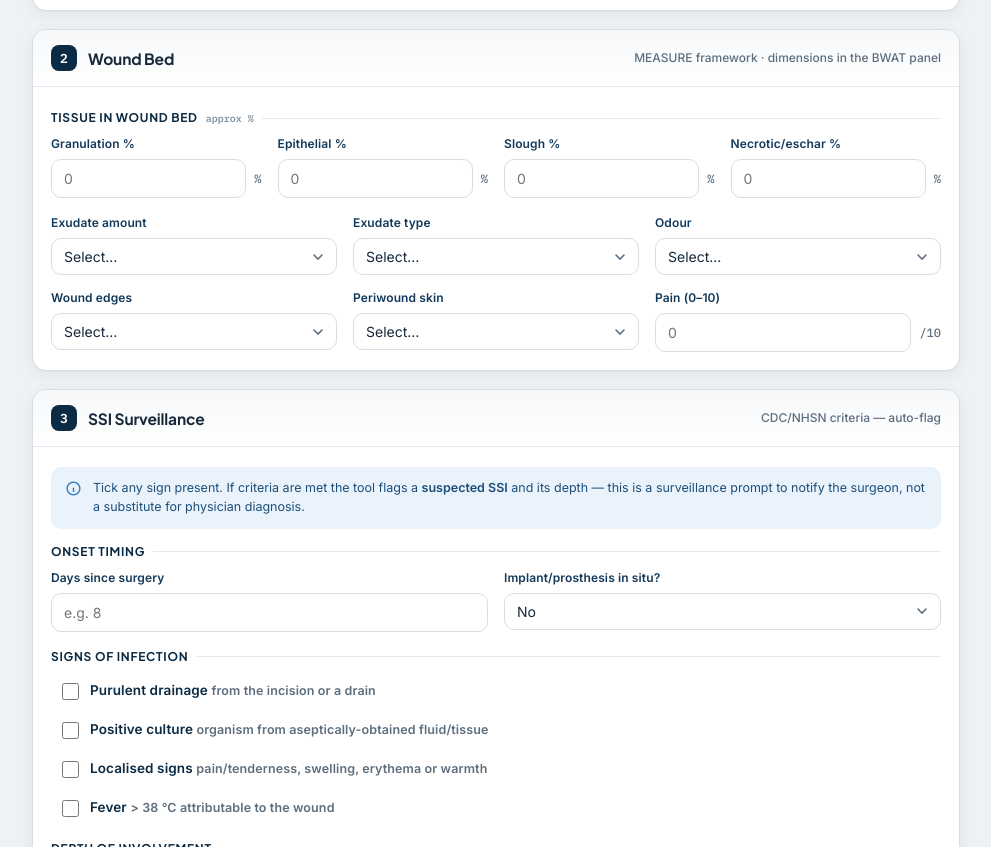
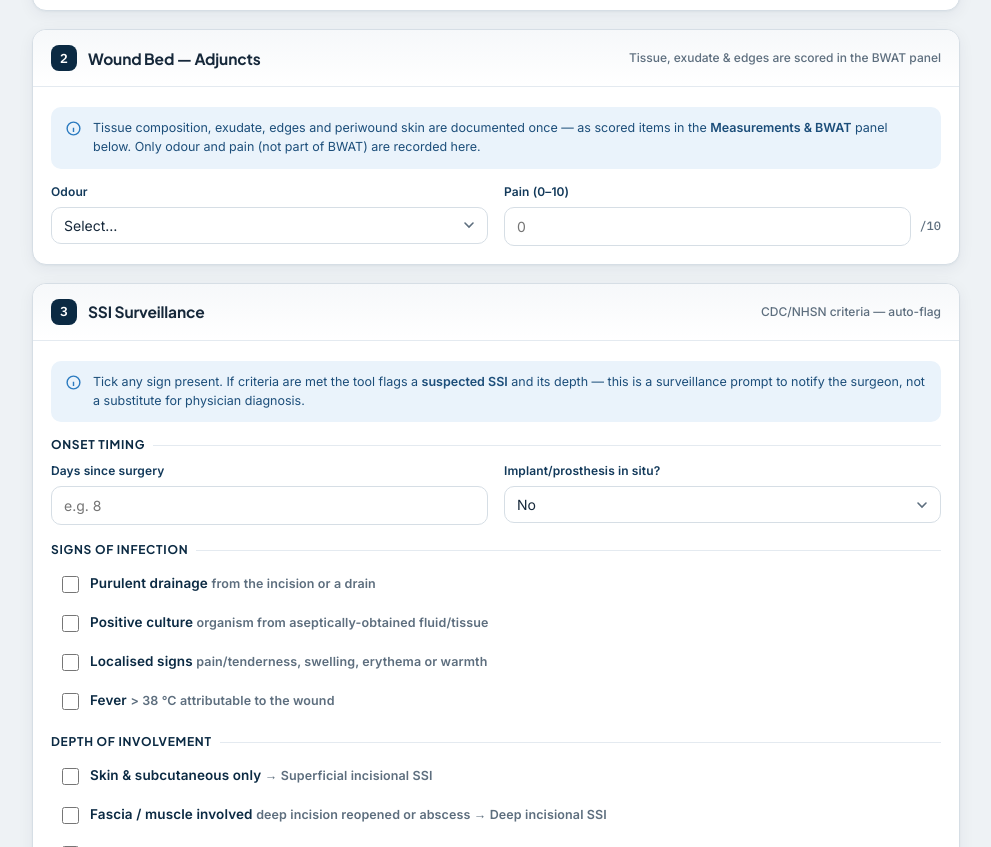
Before and after one commit to Hussein-zreik/curanova, a plain HTML site: page index.html in a window 1280 px wide. Shown: the part 1419-2266 px from the top of the page, without its empty margins (144-1135 px from the left). Drawn offline with Linux system fonts and the light colour scheme.

Commit message:
Make BWAT the single source of truth for wound-bed documentation
Remove the descriptive wound-bed fields that duplicated BWAT scored items
(tissue % granulation/epithelial/slough/necrotic, exudate amount/type,
wound edges, periwound skin). These are now documented once, as scored
BWAT items in the shared Measurements & BWAT panel.

The surgical and pressure-injury "Wound Bed" panels are retitled "Wound
Bed — Adjuncts" and keep only the items BWAT does not capture: odour,
pain, and (pressure injury) infection signs.

Co-Authored-By: Claude Opus 4.8 <noreply@anthropic.com>
Claude-Session: https://claude.ai/code/session_015ENrjPMDHXZhQHscioTxkS

```diff
--- a/index.html
+++ b/index.html
@@ -521,22 +521,11 @@
     </div>
 
     <div class="panel">
-      <div class="panel-h"><span class="n">2</span><h3>Wound Bed</h3><span class="h-sub">MEASURE framework · dimensions in the BWAT panel</span></div>
-      <div class="panel-b">
-        <div class="section-label">Tissue in wound bed <span class="mono" style="font-size:10px;color:var(--muted-2);text-transform:none;letter-spacing:0">approx %</span></div>
-        <div class="grid g4 keep" style="margin-top:8px">
-          <div class="field"><label>Granulation %</label><div class="unit-row"><input type="number" min="0" max="100" placeholder="0"><span class="u">%</span></div></div>
-          <div class="field"><label>Epithelial %</label><div class="unit-row"><input type="number" min="0" max="100" placeholder="0"><span class="u">%</span></div></div>
-          <div class="field"><label>Slough %</label><div class="unit-row"><input type="number" min="0" max="100" placeholder="0"><span class="u">%</span></div></div>
-          <div class="field"><label>Necrotic/eschar %</label><div class="unit-row"><input type="number" min="0" max="100" placeholder="0"><span class="u">%</span></div></div>
-        </div>
-
-        <div class="grid g3 keep" style="margin-top:16px">
-          <div class="field"><label>Exudate amount</label><select><option value="">Select…</option><option>None</option><option>Scant</option><option>Small / low</option><option>Moderate</option><option>Large / high</option></select></div>
-          <div class="field"><label>Exudate type</label><select><option value="">Select…</option><option>Serous (clear)</option><option>Serosanguineous</option><option>Sanguineous (bloody)</option><option>Purulent</option><option>Haemopurulent</option></select></div>
+      <div class="panel-h"><span class="n">2</span><h3>Wound Bed — Adjuncts</h3><span class="h-sub">Tissue, exudate &amp; edges are scored in the BWAT panel</span></div>
+      <div class="panel-b">
+        <div class="callout info"><svg viewBox="0 0 24 24" fill="none" stroke-width="2"><circle cx="12" cy="12" r="9"/><path d="M12 8v.01M11 12h1v4h1"/></svg><span>Tissue composition, exudate, edges and periwound skin are documented once — as scored items in the <b>Measurements &amp; BWAT</b> panel below. Only odour and pain (not part of BWAT) are recorded here.</span></div>
+        <div class="grid g2" style="margin-top:14px">
           <div class="field"><label>Odour</label><select><option value="">Select…</option><option>None</option><option>Faint after cleansing</option><option>Strong / persistent</option></select></div>
-          <div class="field"><label>Wound edges</label><select><option value="">Select…</option><option>Attached / advancing</option><option>Not attached</option><option>Rolled (epibole)</option><option>Macerated</option><option>Dehisced</option></select></div>
-          <div class="field"><label>Periwound skin</label><select><option value="">Select…</option><option>Intact / healthy</option><option>Erythema</option><option>Macerated</option><option>Indurated</option><option>Ecchymotic</option></select></div>
           <div class="field"><label>Pain (0–10)</label><div class="unit-row"><input type="number" min="0" max="10" placeholder="0"><span class="u">/10</span></div></div>
         </div>
       </div>
@@ -782,22 +771,13 @@
       </div>
     </div>
 
-    <!-- Wound bed -->
+    <!-- Wound bed adjuncts -->
     <div class="panel">
-      <div class="panel-h"><span class="n">3</span><h3>Wound Bed</h3><span class="h-sub">MEASURE framework · dimensions in the BWAT panel</span></div>
-      <div class="panel-b">
-        <div class="section-label">Tissue in wound bed <span class="mono" style="font-size:10px;color:var(--muted-2);text-transform:none;letter-spacing:0">approx %</span></div>
-        <div class="grid g4 keep" style="margin-top:8px">
-          <div class="field"><label>Granulation %</label><div class="unit-row"><input type="number" min="0" max="100" placeholder="0"><span class="u">%</span></div></div>
-          <div class="field"><label>Epithelial %</label><div class="unit-row"><input type="number" min="0" max="100" placeholder="0"><span class="u">%</span></div></div>
-          <div class="field"><label>Slough %</label><div class="unit-row"><input type="number" min="0" max="100" placeholder="0"><span class="u">%</span></div></div>
-          <div class="field"><label>Necrotic/eschar %</label><div class="unit-row"><input type="number" min="0" max="100" placeholder="0"><span class="u">%</span></div></div>
-        </div>
-        <div class="grid g3 keep" style="margin-top:16px">
-          <div class="field"><label>Exudate amount</label><select><option value="">Select…</option><option>None</option><option>Scant</option><option>Small / low</option><option>Moderate</option><option>Large / high</option></select></div>
-          <div class="field"><label>Exudate type</label><select><option value="">Select…</option><option>Serous</option><option>Serosanguineous</option><option>Sanguineous</option><option>Purulent</option></select></div>
+      <div class="panel-h"><span class="n">3</span><h3>Wound Bed — Adjuncts</h3><span class="h-sub">Tissue, exudate &amp; edges are scored in the BWAT panel</span></div>
+      <div class="panel-b">
+        <div class="callout info"><svg viewBox="0 0 24 24" fill="none" stroke-width="2"><circle cx="12" cy="12" r="9"/><path d="M12 8v.01M11 12h1v4h1"/></svg><span>Tissue composition, exudate, edges and periwound skin are documented once — as scored items in the <b>Measurements &amp; BWAT</b> panel below. Only odour, infection signs and pain (not part of BWAT) are recorded here.</span></div>
+        <div class="grid g3 keep" style="margin-top:14px">
           <div class="field"><label>Odour</label><select><option value="">Select…</option><option>None</option><option>Faint after cleansing</option><option>Strong</option></select></div>
-          <div class="field"><label>Periwound skin</label><select><option value="">Select…</option><option>Intact / healthy</option><option>Erythema</option><option>Macerated</option><option>Indurated</option></select></div>
           <div class="field"><label>Signs of infection</label><select><option value="">Select…</option><option>None</option><option>Local (erythema/warmth/pain)</option><option>Spreading / systemic</option></select></div>
           <div class="field"><label>Pain (0–10)</label><div class="unit-row"><input type="number" min="0" max="10" placeholder="0"><span class="u">/10</span></div></div>
         </div>
```
